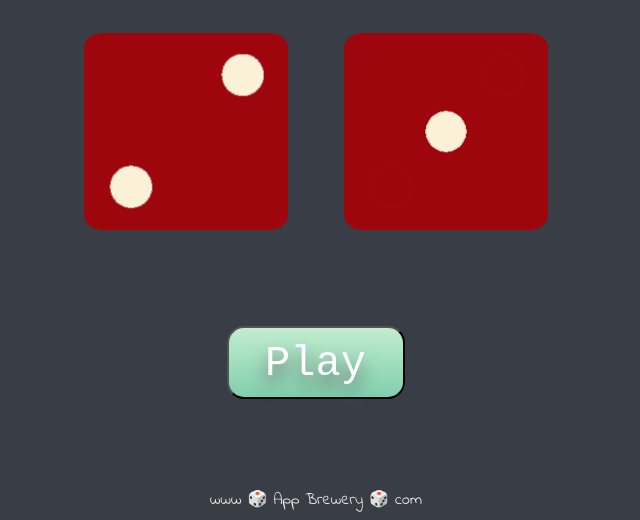
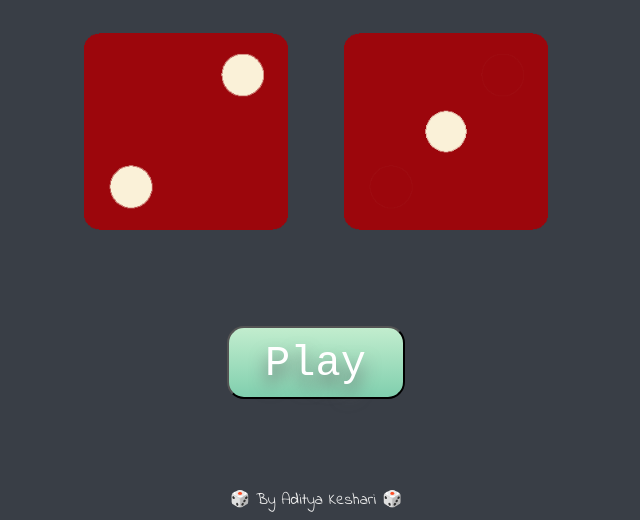
Before and after one commit to aditya292002/Dicee-Game, a plain HTML site: page index.html in a window 1280 px wide. Shown: the part 302-822 px from the top of the page, without its empty margins (324-964 px from the left). Drawn offline with Linux system fonts and the light colour scheme.

Commit message:
Update index.html

```diff
--- a/index.html
+++ b/index.html
@@ -31,6 +31,6 @@
 
   <footer>
     <script src="index1.js" charset="utf-8"></script>
-    www 🎲 App Brewery 🎲 com
+    🎲 By Aditya Keshari 🎲
   </footer>
 </html>
```
